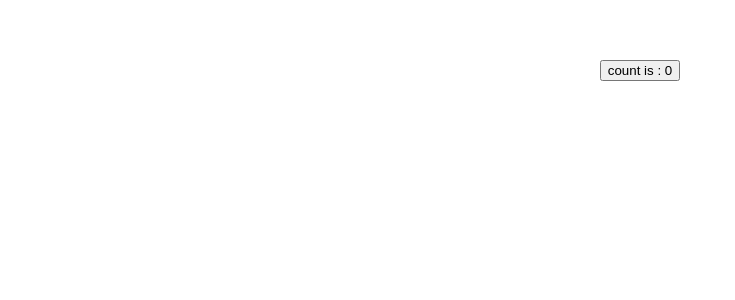
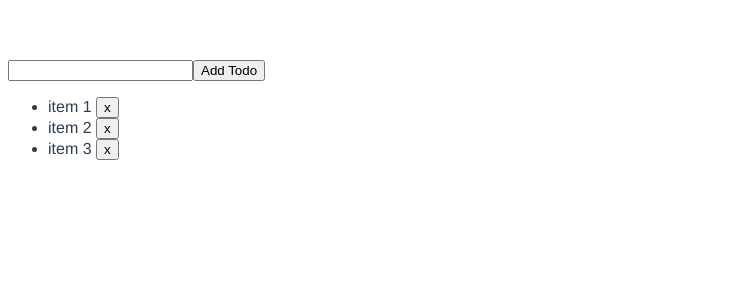
Before and after one commit to dave-hay/fairest-framework, a Vue app in the folder vue-app/: page / in a window 1280 px wide. Shown: the top 300 px of the page, without its empty margins (0-735 px from the left). Built offline with nearby package versions, Linux system fonts and the light colour scheme.

Commit message:
vue: basic todo

```diff
--- a/vue-app/src/App.vue
+++ b/vue-app/src/App.vue
@@ -1,21 +1,42 @@
 <script>
+
+let id = 0;
+
 export default {
   name: 'App',
   data() {
     return {
-      count: 0
-    }
+      newTodo: '',
+      todos: [
+        { id: id++, text: 'item 1' },
+        { id: id++, text: 'item 2' },
+        { id: id++, text: 'item 3' },
+      ],
+    };
   },
   methods: {
-    increment() {
-      this.count++
-    }
-  }
-}
+    addTodo() {
+      this.todos.push({ id: id++, text: this.newTodo });
+      this.newTodo = '';
+    },
+    removeTodo(todo) {
+      this.todos = this.todos.filter((t) => t !== todo);
+    },
+  },
+};
 </script>
 
 <template>
-  <button @click='increment'>count is : {{count}}</button>
+  <form @submit.prevent='addTodo'>
+    <input v-model='newTodo'>
+    <button>Add Todo</button>
+  </form>
+  <ul>
+    <li v-for='todo in todos' :key='todo.id'>
+      {{ todo.text }}
+      <button @click='removeTodo(todo)'>x</button>
+    </li>
+  </ul>
 </template>
 
 <style>
@@ -23,8 +44,8 @@
   font-family: Avenir, Helvetica, Arial, sans-serif;
   -webkit-font-smoothing: antialiased;
   -moz-osx-font-smoothing: grayscale;
-  text-align: center;
   color: #2c3e50;
   margin-top: 60px;
+  list-style: none;
 }
 </style>
```
